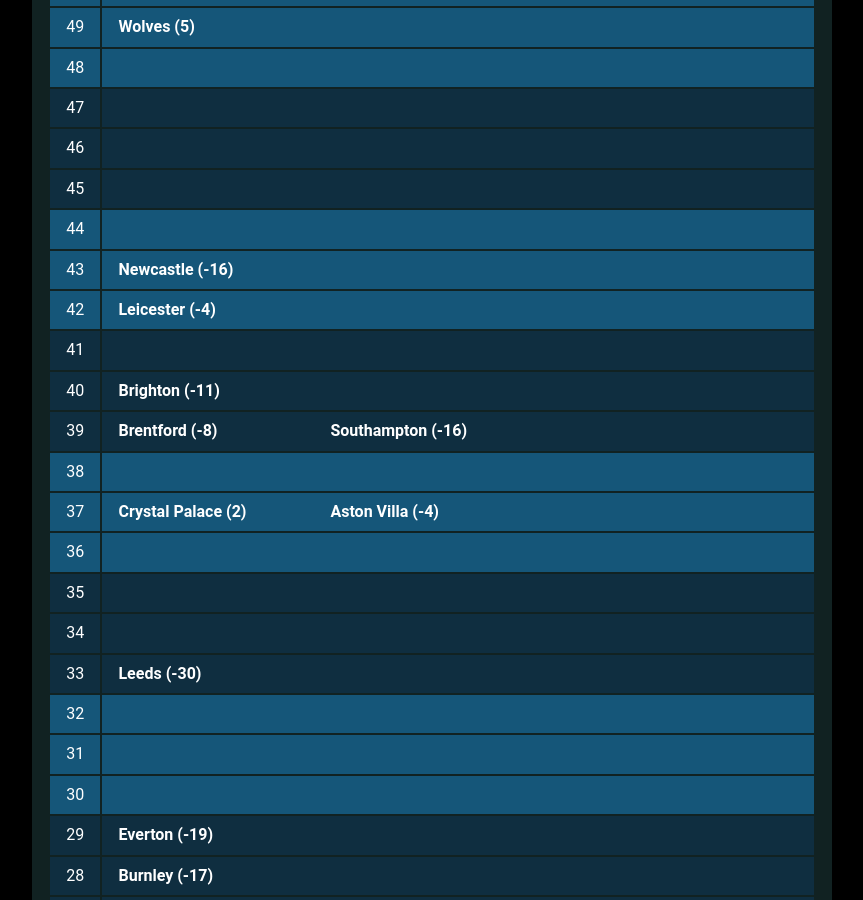
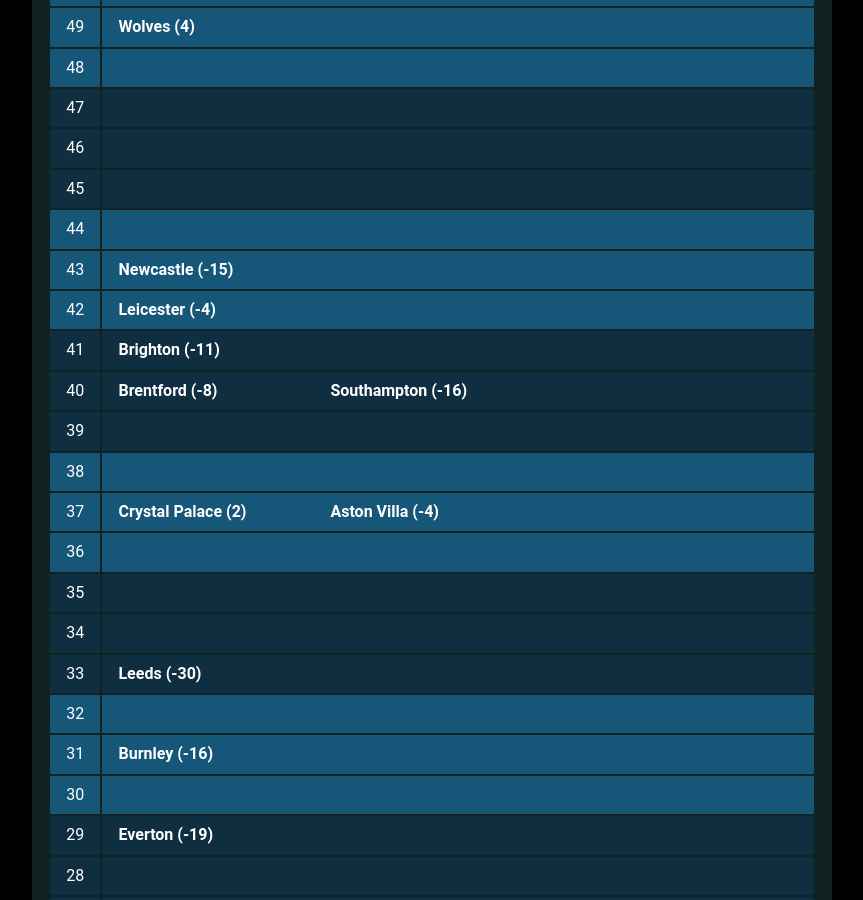
Before and after one commit to muru/muru.github.io, a Jekyll site: the page built from resources.md, in a window 1280 px wide and 900 px high, scrolled down 2730 px. Shown: the whole window, without its empty margins (208-1071 px from the left). Built offline with Jekyll 4.4.1, drawn with Linux system fonts in a browser that asks for light colours; some web fonts are replaced; some of the changed text lies outside the part shown.

Commit message:
updated cann-table: Mon 25 Apr 00:03:12 JST 2022

```diff
--- a/cann-table.html
+++ b/cann-table.html
@@ -3,7 +3,7 @@
 	<tr class="cann-row-1">
 		<td class="cann-point"> 80 </td>
 		<td class="cann-clubs">
-			<span class="club-name"> Man City (57) </span>
+			<span class="club-name"> Man City (59) </span>
 		</td>
  	</tr>
 	<tr class="cann-row-1">
@@ -80,6 +80,7 @@
 	<tr class="cann-row-2">
 		<td class="cann-point"> 65 </td>
 		<td class="cann-clubs">
+			<span class="club-name"> Chelsea (40) </span>
 		</td>
  	</tr>
 	<tr class="cann-row-2">
@@ -95,7 +96,6 @@
 	<tr class="cann-row-1">
 		<td class="cann-point"> 62 </td>
 		<td class="cann-clubs">
-			<span class="club-name"> Chelsea (39) </span>
 		</td>
  	</tr>
 	<tr class="cann-row-1">
@@ -117,12 +117,12 @@
 	<tr class="cann-row-2">
 		<td class="cann-point"> 58 </td>
 		<td class="cann-clubs">
+			<span class="club-name"> Tottenham (18) </span>
 		</td>
  	</tr>
 	<tr class="cann-row-2">
 		<td class="cann-point"> 57 </td>
 		<td class="cann-clubs">
-			<span class="club-name"> Tottenham (18) </span>
 		</td>
  	</tr>
 	<tr class="cann-row-1">
@@ -149,7 +149,7 @@
 	<tr class="cann-row-2">
 		<td class="cann-point"> 52 </td>
 		<td class="cann-clubs">
-			<span class="club-name"> West Ham (9) </span>
+			<span class="club-name"> West Ham (8) </span>
 		</td>
  	</tr>
 	<tr class="cann-row-2">
@@ -165,7 +165,7 @@
 	<tr class="cann-row-1">
 		<td class="cann-point"> 49 </td>
 		<td class="cann-clubs">
-			<span class="club-name"> Wolves (5) </span>
+			<span class="club-name"> Wolves (4) </span>
 		</td>
  	</tr>
 	<tr class="cann-row-1">
@@ -196,7 +196,7 @@
 	<tr class="cann-row-1">
 		<td class="cann-point"> 43 </td>
 		<td class="cann-clubs">
-			<span class="club-name"> Newcastle (-16) </span>
+			<span class="club-name"> Newcastle (-15) </span>
 		</td>
  	</tr>
 	<tr class="cann-row-1">
@@ -208,19 +208,19 @@
 	<tr class="cann-row-2">
 		<td class="cann-point"> 41 </td>
 		<td class="cann-clubs">
+			<span class="club-name"> Brighton (-11) </span>
 		</td>
  	</tr>
 	<tr class="cann-row-2">
 		<td class="cann-point"> 40 </td>
 		<td class="cann-clubs">
-			<span class="club-name"> Brighton (-11) </span>
+			<span class="club-name"> Brentford (-8) </span>
+			<span class="club-name"> Southampton (-16) </span>
 		</td>
  	</tr>
 	<tr class="cann-row-2">
 		<td class="cann-point"> 39 </td>
 		<td class="cann-clubs">
-			<span class="club-name"> Brentford (-8) </span>
-			<span class="club-name"> Southampton (-16) </span>
 		</td>
  	</tr>
 	<tr class="cann-row-1">
@@ -264,6 +264,7 @@
 	<tr class="cann-row-1">
 		<td class="cann-point"> 31 </td>
 		<td class="cann-clubs">
+			<span class="club-name"> Burnley (-16) </span>
 		</td>
  	</tr>
 	<tr class="cann-row-1">
@@ -280,7 +281,6 @@
 	<tr class="cann-row-2">
 		<td class="cann-point"> 28 </td>
 		<td class="cann-clubs">
-			<span class="club-name"> Burnley (-17) </span>
 		</td>
  	</tr>
 	<tr class="cann-row-2">
@@ -311,14 +311,14 @@
 	<tr class="cann-row-2">
 		<td class="cann-point"> 22 </td>
 		<td class="cann-clubs">
-			<span class="club-name"> Watford (-34) </span>
+			<span class="club-name"> Watford (-36) </span>
 		</td>
  	</tr>
 	<tr class="cann-row-2">
 		<td class="cann-point"> 21 </td>
 		<td class="cann-clubs">
-			<span class="club-name"> Norwich (-46) </span>
+			<span class="club-name"> Norwich (-47) </span>
 		</td>
  	</tr>
 </table>
-<span id="cann-gen-note"> Generated on  Sunday, 24 April 2022 at 00:04 JST. </span>
+<span id="cann-gen-note"> Generated on  Monday, 25 April 2022 at 00:03 JST. </span>
```
